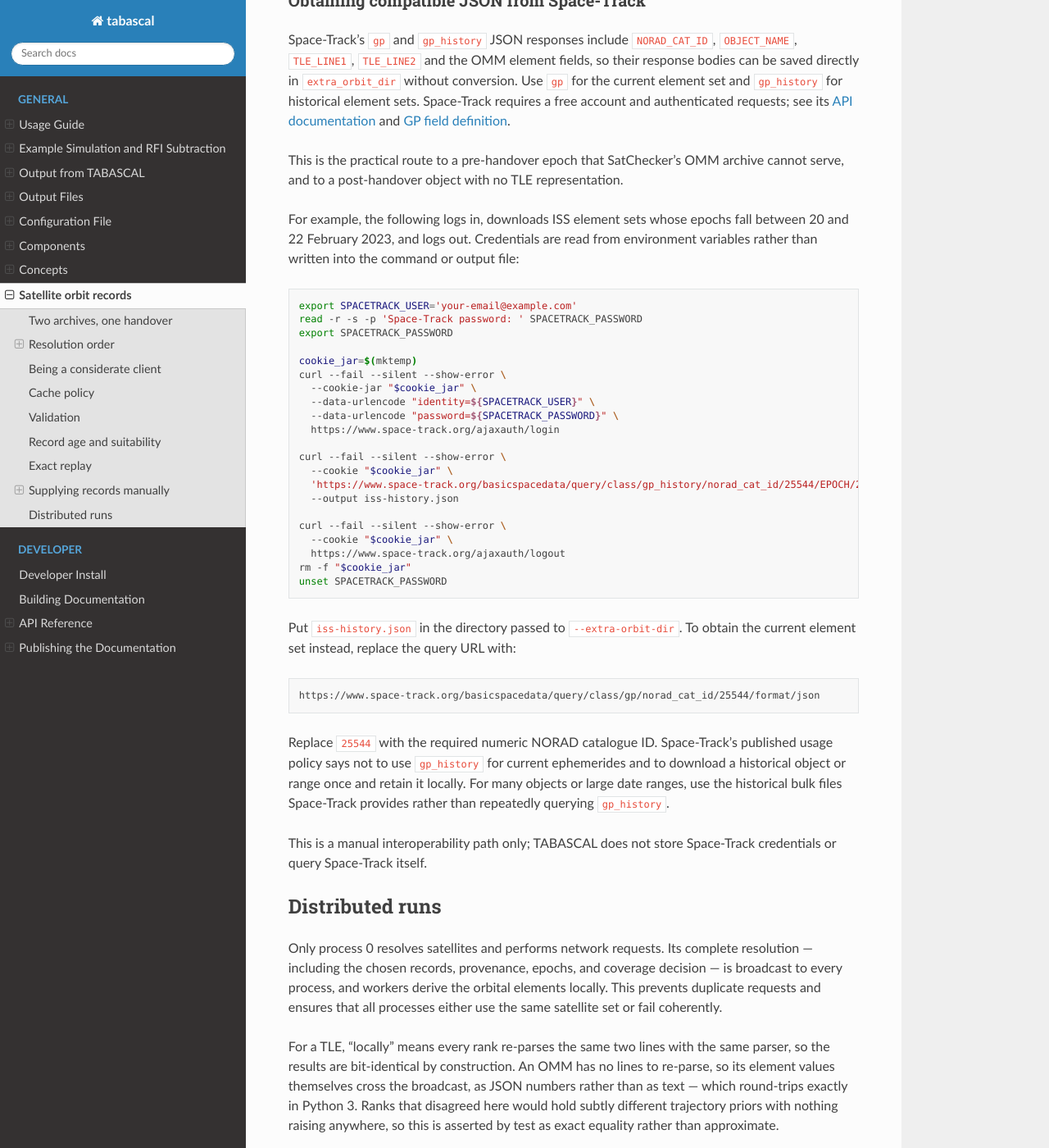
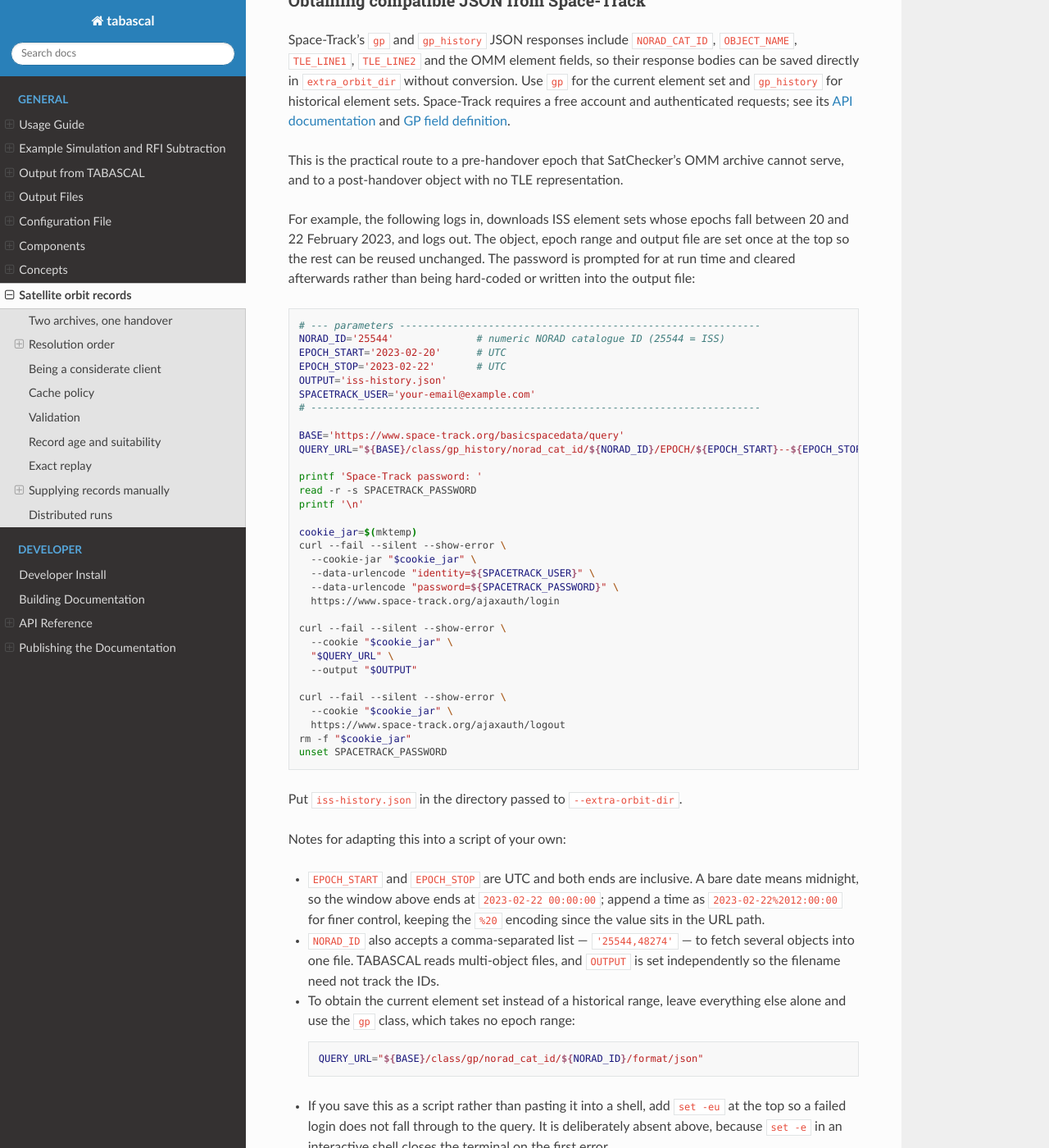
Before and after one commit to epfl-radio-astro/tabascal, a Sphinx documentation site: the page built from docs/orbits.md, in a window 1280 px wide and 1400 px high, scrolled down 6353 px. Shown: the whole window at 82% size. Built offline with Sphinx 7.4.7 and the Read the Docs theme 3.1.0, drawn with Linux system fonts in a browser that asks for light colours; some of the changed text lies outside the part shown.

Commit message:
Docs: fix zsh-incompatible read and parameterise Space-Track example
The password prompt in the Space-Track example used `read -p`, which is a
bashism. zsh reuses `-p` to mean "read from the coprocess", so pasting the
block into a default macOS shell failed with "read: -p: no coprocess"
before ever prompting. Prompt with `printf` instead, which both shells
accept, and emit the trailing newline that `-s` suppresses.

Hoist the object, epoch range, output file and username into a parameter
block, and build the query URL from them, so the example can be adapted
without editing the URL by hand. The generated URLs are byte-identical to
the previously hard-coded ones.

Replace the now-redundant "replace 25544" note with notes covering epoch
inclusivity and UTC midnight semantics, comma-separated ID lists, the `gp`
class for current element sets, and `set -eu` when saving as a script.

Also correct the intro, which described the credentials as environment
variables; they are plain shell variables now that the `export` calls have
gone.

````diff
--- a/docs/orbits.md
+++ b/docs/orbits.md
@@ -306,13 +306,26 @@ This is the practical route to a pre-handover epoch that SatChecker's OMM
 archive cannot serve, and to a post-handover object with no TLE representation.
 
 For example, the following logs in, downloads ISS element sets whose epochs fall
-between 20 and 22 February 2023, and logs out. Credentials are read from
-environment variables rather than written into the command or output file:
+between 20 and 22 February 2023, and logs out. The object, epoch range and
+output file are set once at the top so the rest can be reused unchanged. The
+password is prompted for at run time and cleared afterwards rather than being
+hard-coded or written into the output file:
 
 ```bash
-export SPACETRACK_USER='your-email@example.com'
-read -r -s -p 'Space-Track password: ' SPACETRACK_PASSWORD
-export SPACETRACK_PASSWORD
+# --- parameters -------------------------------------------------------------
+NORAD_ID='25544'              # numeric NORAD catalogue ID (25544 = ISS)
+EPOCH_START='2023-02-20'      # UTC
+EPOCH_STOP='2023-02-22'       # UTC
+OUTPUT='iss-history.json'
+SPACETRACK_USER='your-email@example.com'
+# ----------------------------------------------------------------------------
+
+BASE='https://www.space-track.org/basicspacedata/query'
+QUERY_URL="${BASE}/class/gp_history/norad_cat_id/${NORAD_ID}/EPOCH/${EPOCH_START}--${EPOCH_STOP}/orderby/EPOCH%20asc/format/json"
+
+printf 'Space-Track password: '
+read -r -s SPACETRACK_PASSWORD
+printf '\n'
 
 cookie_jar=$(mktemp)
 curl --fail --silent --show-error \
@@ -323,8 +336,8 @@ curl --fail --silent --show-error \
 
 curl --fail --silent --show-error \
   --cookie "$cookie_jar" \
-  'https://www.space-track.org/basicspacedata/query/class/gp_history/norad_cat_id/25544/EPOCH/2023-02-20--2023-02-22/orderby/EPOCH%20asc/format/json' \
-  --output iss-history.json
+  "$QUERY_URL" \
+  --output "$OUTPUT"
 
 curl --fail --silent --show-error \
   --cookie "$cookie_jar" \
@@ -333,18 +346,33 @@ rm -f "$cookie_jar"
 unset SPACETRACK_PASSWORD
 ```
 
-Put `iss-history.json` in the directory passed to `--extra-orbit-dir`. To obtain
-the current element set instead, replace the query URL with:
+Put `iss-history.json` in the directory passed to `--extra-orbit-dir`.
 
-```text
-https://www.space-track.org/basicspacedata/query/class/gp/norad_cat_id/25544/format/json
-```
+Notes for adapting this into a script of your own:
 
-Replace `25544` with the required numeric NORAD catalogue ID. Space-Track's
-published usage policy says not to use `gp_history` for current ephemerides and
-to download a historical object or range once and retain it locally. For many
-objects or large date ranges, use the historical bulk files Space-Track provides
-rather than repeatedly querying `gp_history`.
+- `EPOCH_START` and `EPOCH_STOP` are UTC and both ends are inclusive. A bare
+  date means midnight, so the window above ends at `2023-02-22 00:00:00`; append
+  a time as `2023-02-22%2012:00:00` for finer control, keeping the `%20`
+  encoding since the value sits in the URL path.
+- `NORAD_ID` also accepts a comma-separated list — `'25544,48274'` — to fetch
+  several objects into one file. TABASCAL reads multi-object files, and
+  `OUTPUT` is set independently so the filename need not track the IDs.
+- To obtain the current element set instead of a historical range, leave
+  everything else alone and use the `gp` class, which takes no epoch range:
+
+  ```bash
+  QUERY_URL="${BASE}/class/gp/norad_cat_id/${NORAD_ID}/format/json"
+  ```
+
+- If you save this as a script rather than pasting it into a shell, add
+  `set -eu` at the top so a failed login does not fall through to the query.
+  It is deliberately absent above, because `set -e` in an interactive shell
+  closes the terminal on the first error.
+
+Space-Track's published usage policy says not to use `gp_history` for current
+ephemerides and to download a historical object or range once and retain it
+locally. For many objects or large date ranges, use the historical bulk files
+Space-Track provides rather than repeatedly querying `gp_history`.
 
 This is a manual interoperability path only; TABASCAL does not store
 Space-Track credentials or query Space-Track itself.
````
